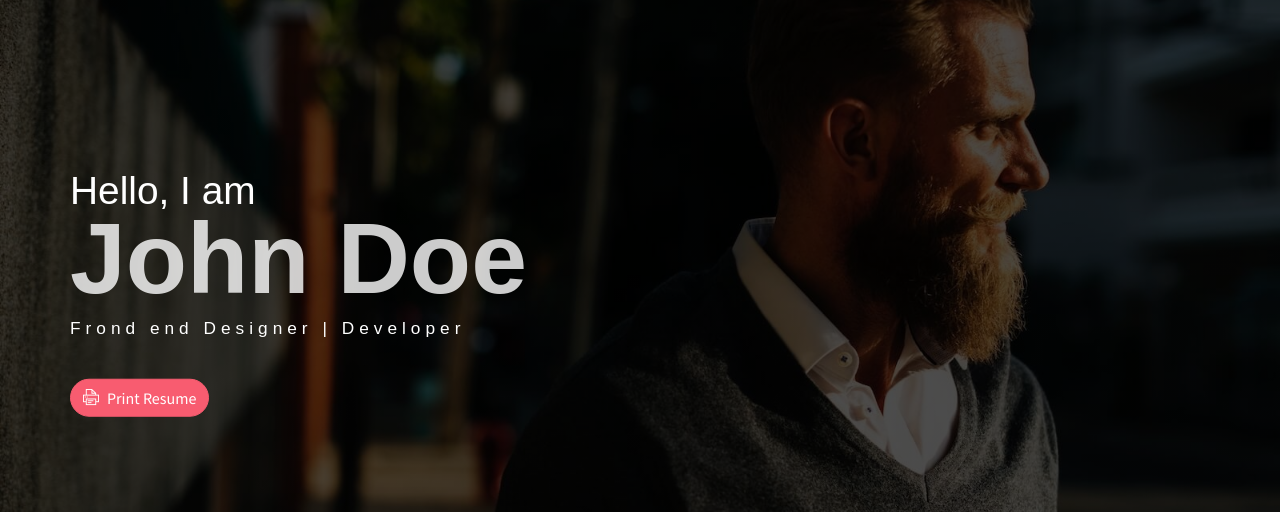
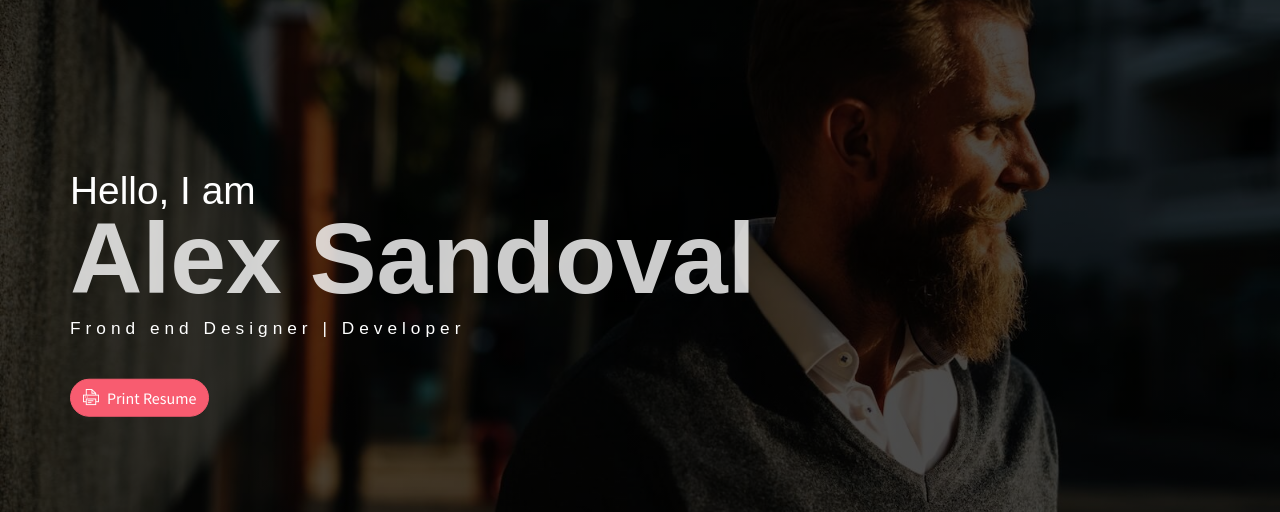
Before and after one commit to AlexSandoval1979/AlexSandoval1979.github.io, a plain HTML site: page index.html in a window 1280 px wide. Shown: the part 60-572 px from the top of the page. Drawn offline with Linux system fonts and the light colour scheme; some packages are replaced by stand-ins of ours.

Commit message:
Update index.html
Changed John Doe to Alex Sandoval

```diff
--- a/index.html
+++ b/index.html
@@ -24,7 +24,7 @@
             </ul>
             <div class="header-content">
                 <h4 class="header-subtitle" >Hello, I am</h4>
-                <h1 class="header-title">John Doe</h1>
+                <h1 class="header-title">Alex Sandoval</h1>
                 <h6 class="header-mono" >Frond end Designer | Developer</h6>
                 <button class="btn btn-primary btn-rounded"><i class="ti-printer pr-2"></i>Print Resume</button>
             </div>
```
